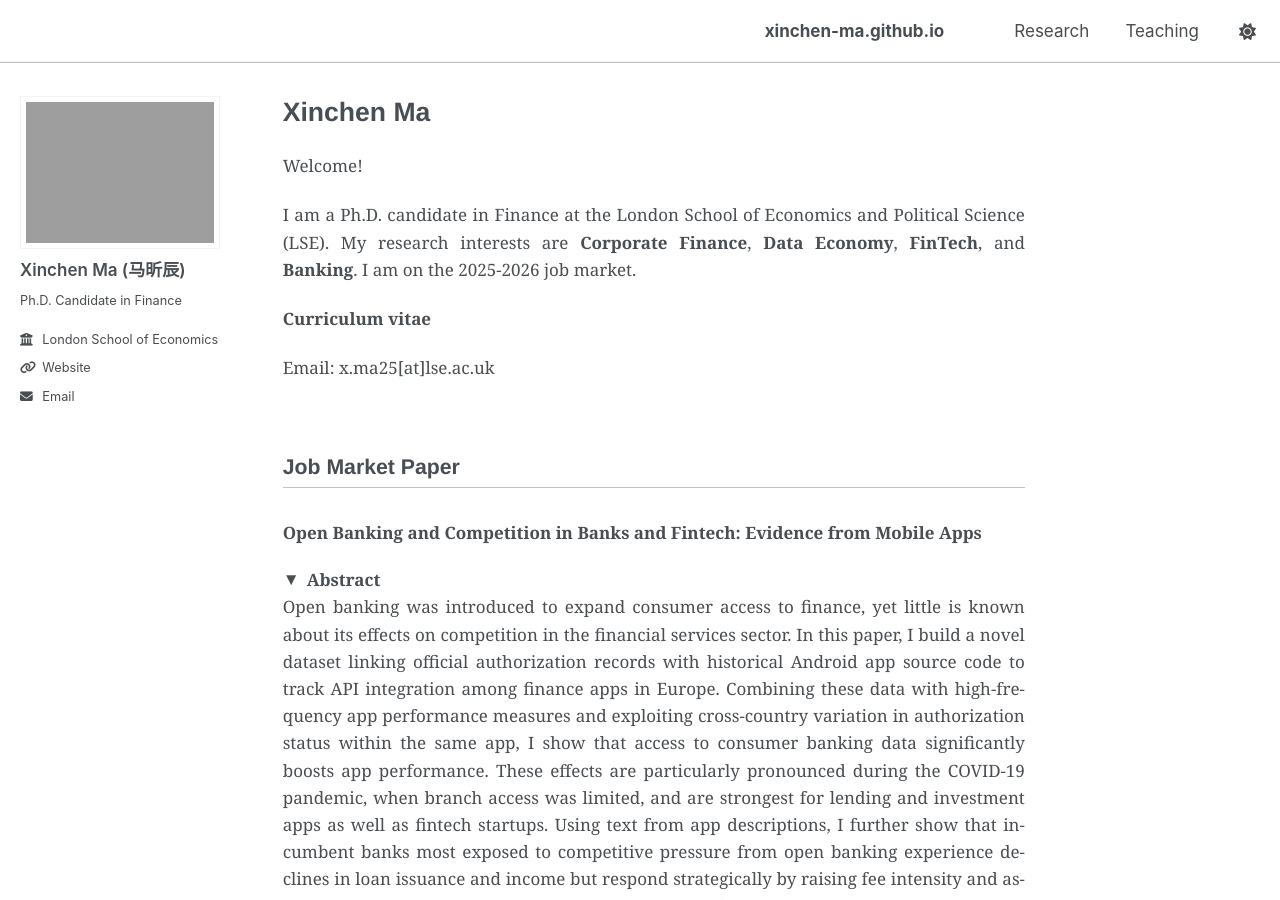
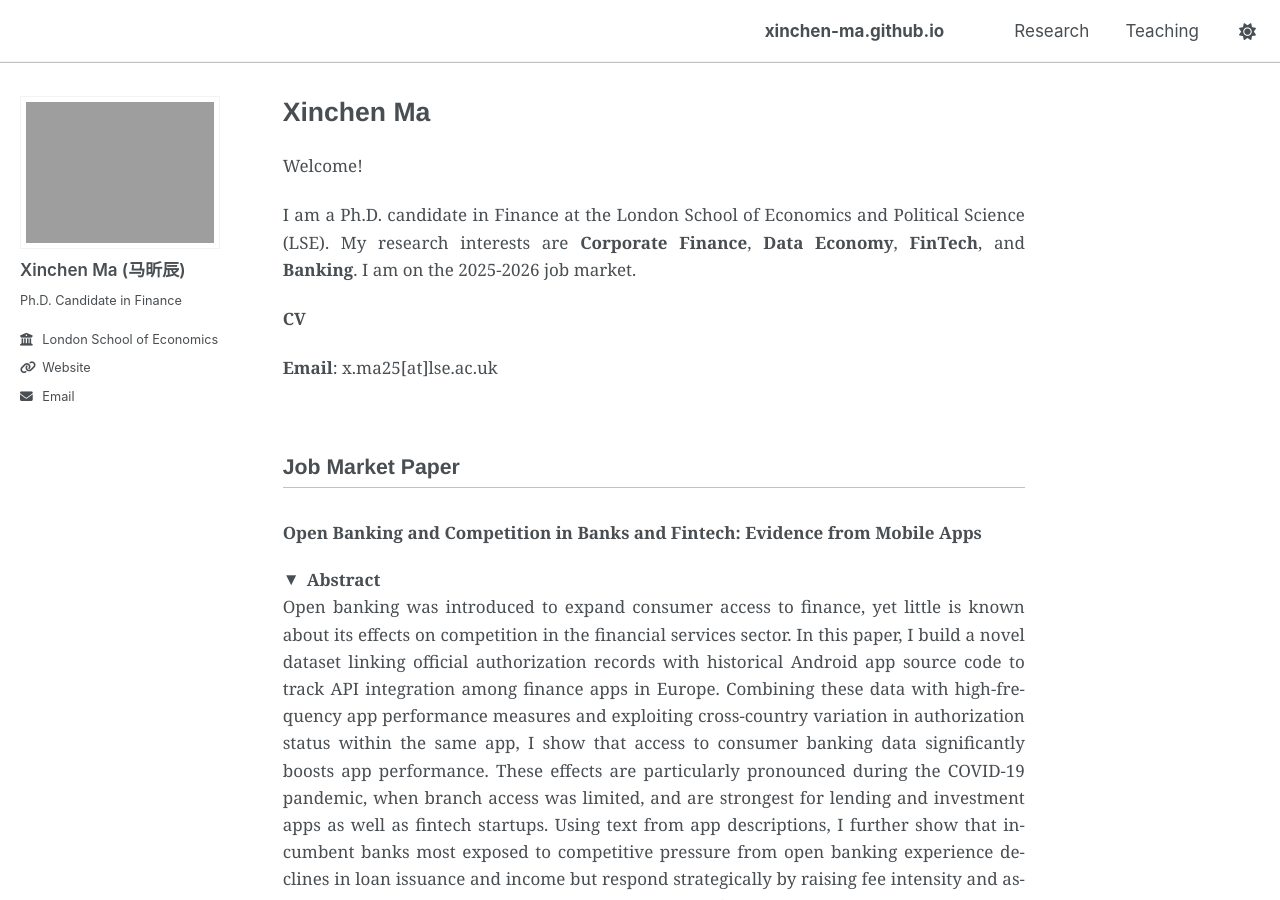
Before and after one commit to xinchen-ma/xinchen-ma.github.io, a Jekyll site: the page built from index.md, in a window 1280 px wide and 900 px high. Built offline with Jekyll 4.4.1, drawn with Linux system fonts in a browser that asks for light colours; a script that is not in the unit is left out.

Commit message:
Update index.md

```diff
--- a/index.md
+++ b/index.md
@@ -11,9 +11,9 @@ Welcome!
 
 I am a Ph.D. candidate in Finance at the London School of Economics and Political Science (LSE). My research interests are **Corporate Finance**, **Data Economy**, **FinTech**, and **Banking**. I am on the 2025-2026 job market.
 
-**Curriculum vitae**
+**CV**
 
-Email: x.ma25[at]lse.ac.uk
+**Email**: x.ma25[at]lse.ac.uk
 
 <!-- My first name, Xinchen, is pronounced “SHEEN-chen”. -->
 <!-- [Curriculum Vitae](https://pages.github.com/) -->
```
